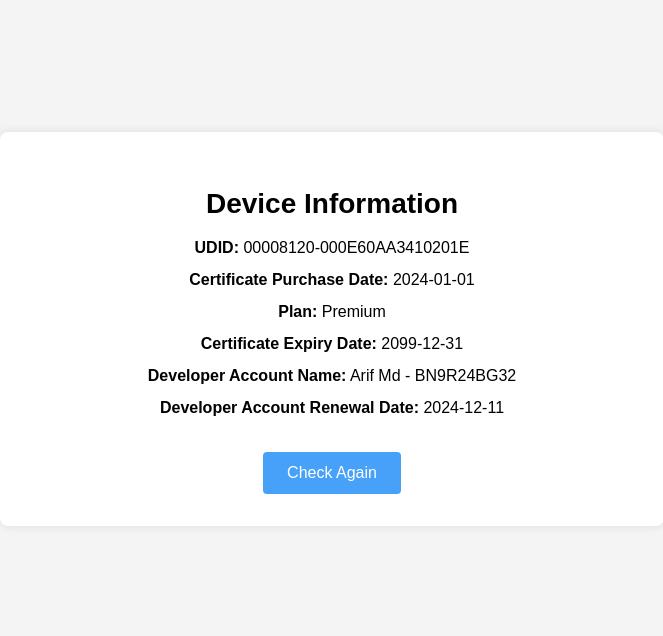
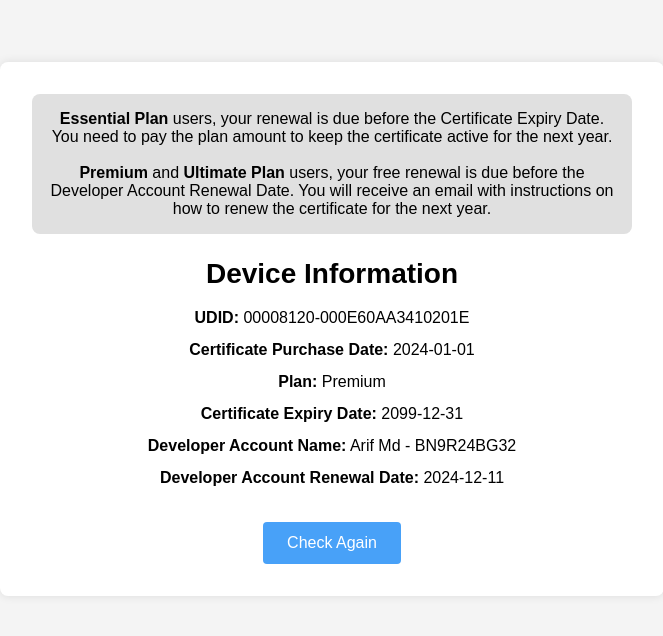
Before and after one commit to apptesters-org/p12check, a Flask app: template templates/info.html in a window 1280 px wide. Shown: the part 92-728 px from the top of the page, without its empty margins (308-971 px from the left). Run offline with Flask 2, Linux system fonts and the light colour scheme; the template is opened without the code that fills it: values that come from a table or form of the project are taken from there, others are empty; data comes from the database, SQL or seed files in the repository.

Commit message:
added text

```diff
--- a/templates/info.html
+++ b/templates/info.html
@@ -53,12 +53,22 @@
             box-shadow: 0 0 10px rgba(0, 0, 0, 0.1);
             width: 100%;
             max-width: 600px;
-            text-align: center; /* Center text inside the container */
+            text-align: center;
+        }
+        .info-text-box {
+            background-color: #e0e0e0;
+            padding: 1rem;
+            border-radius: 8px;
+            margin-bottom: 1rem;
+            font-size: 1rem;
+        }
+        .info-text-box strong {
+            font-weight: bold;
         }
         h2 {
             font-size: 1.75rem;
             margin-bottom: 1rem;
-            text-align: center; /* Center the title text */
+            text-align: center;
         }
         p {
             margin: 0.5rem 0;
@@ -78,7 +88,7 @@
             text-align: center;
         }
         .check-again-button:hover {
-            background-color: #1f7dce; /* Darker shade for hover effect */
+            background-color: #1f7dce;
         }
     </style>
 </head>
@@ -88,6 +98,10 @@
     </header>
     <main>
         <div class="info-container">
+            <div class="info-text-box">
+                <strong>Essential Plan</strong> users, your renewal is due before the Certificate Expiry Date. You need to pay the plan amount to keep the certificate active for the next year.<br><br>
+                <strong>Premium</strong> and <strong>Ultimate Plan</strong> users, your free renewal is due before the Developer Account Renewal Date. You will receive an email with instructions on how to renew the certificate for the next year.
+            </div>
             <h2>Device Information</h2>
             <p><strong>UDID:</strong> {{ device.udid }}</p>
             <p><strong>Certificate Purchase Date:</strong> {{ device.certificate_purchase_date }}</p>
```
